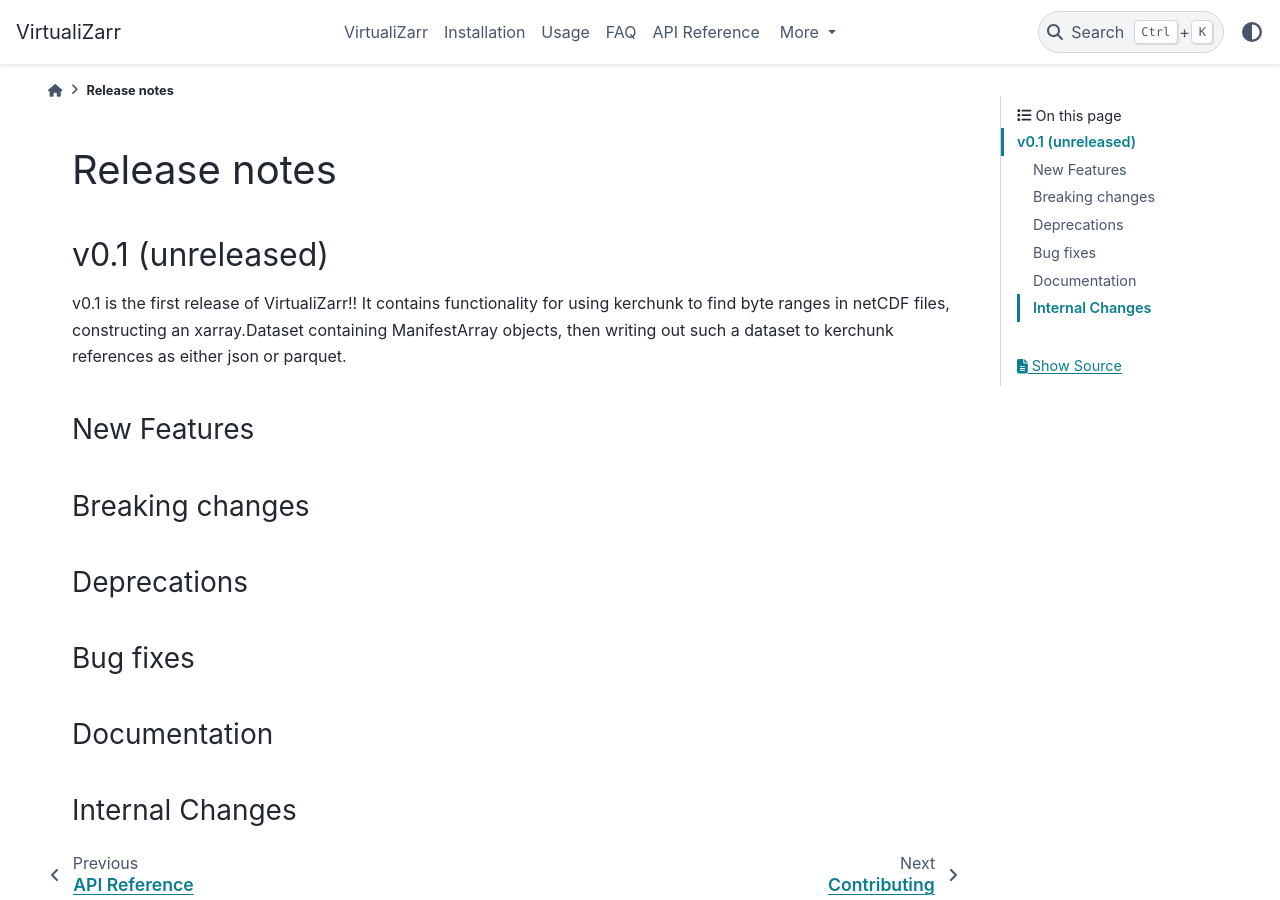
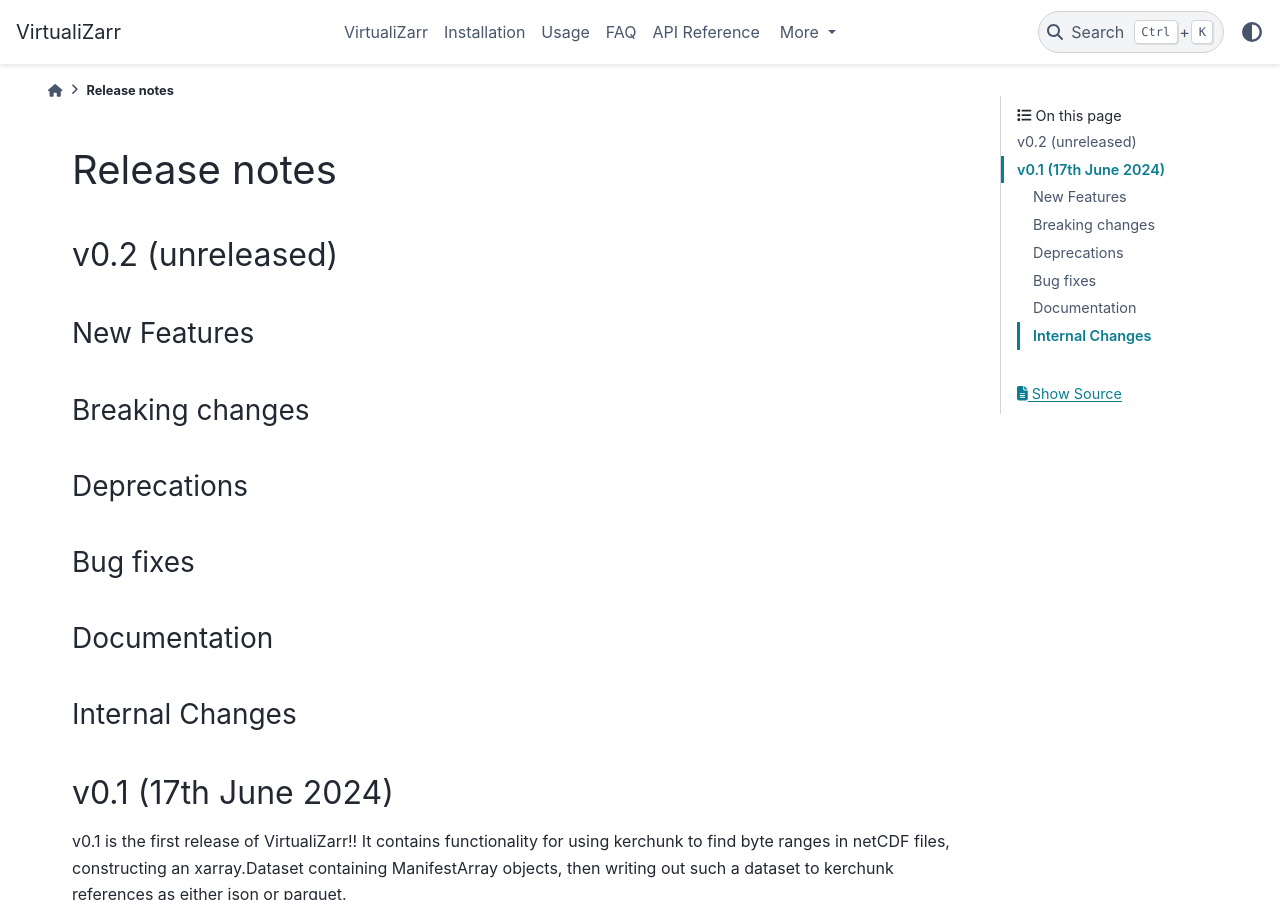
Before and after one commit to zarr-developers/VirtualiZarr, a Sphinx documentation site: the page built from docs/releases.rst, in a window 1280 px wide and 900 px high. Built offline with Sphinx 7.4.7 and the PyData theme 0.15.4, drawn with Linux system fonts in a browser that asks for light colours.

Commit message:
empty release notes

```diff
--- a/docs/releases.rst
+++ b/docs/releases.rst
@@ -1,10 +1,38 @@
 Release notes
 =============
 
+.. _v0.2:
+
+v0.2 (unreleased)
+-----------------
+
+New Features
+~~~~~~~~~~~~
+
+
+Breaking changes
+~~~~~~~~~~~~~~~~
+
+
+Deprecations
+~~~~~~~~~~~~
+
+
+Bug fixes
+~~~~~~~~~
+
+
+Documentation
+~~~~~~~~~~~~~
+
+
+Internal Changes
+~~~~~~~~~~~~~~~~
+
 .. _v0.1:
 
-v0.1 (unreleased)
------------------
+v0.1 (17th June 2024)
+---------------------
 
 v0.1 is the first release of VirtualiZarr!! It contains functionality for using kerchunk to find byte ranges in netCDF files,
 constructing an xarray.Dataset containing ManifestArray objects, then writing out such a dataset to kerchunk references as either json or parquet.
```
